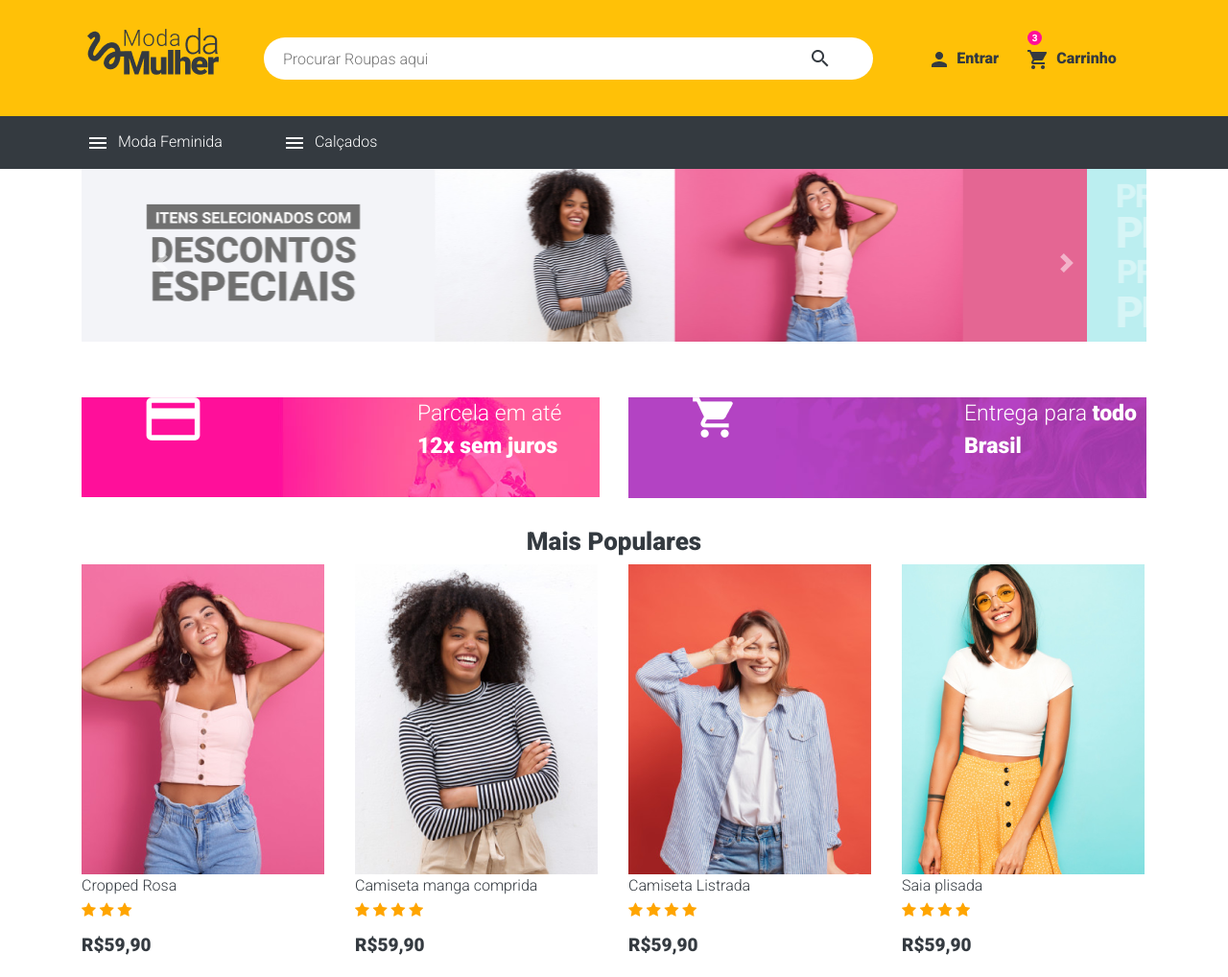
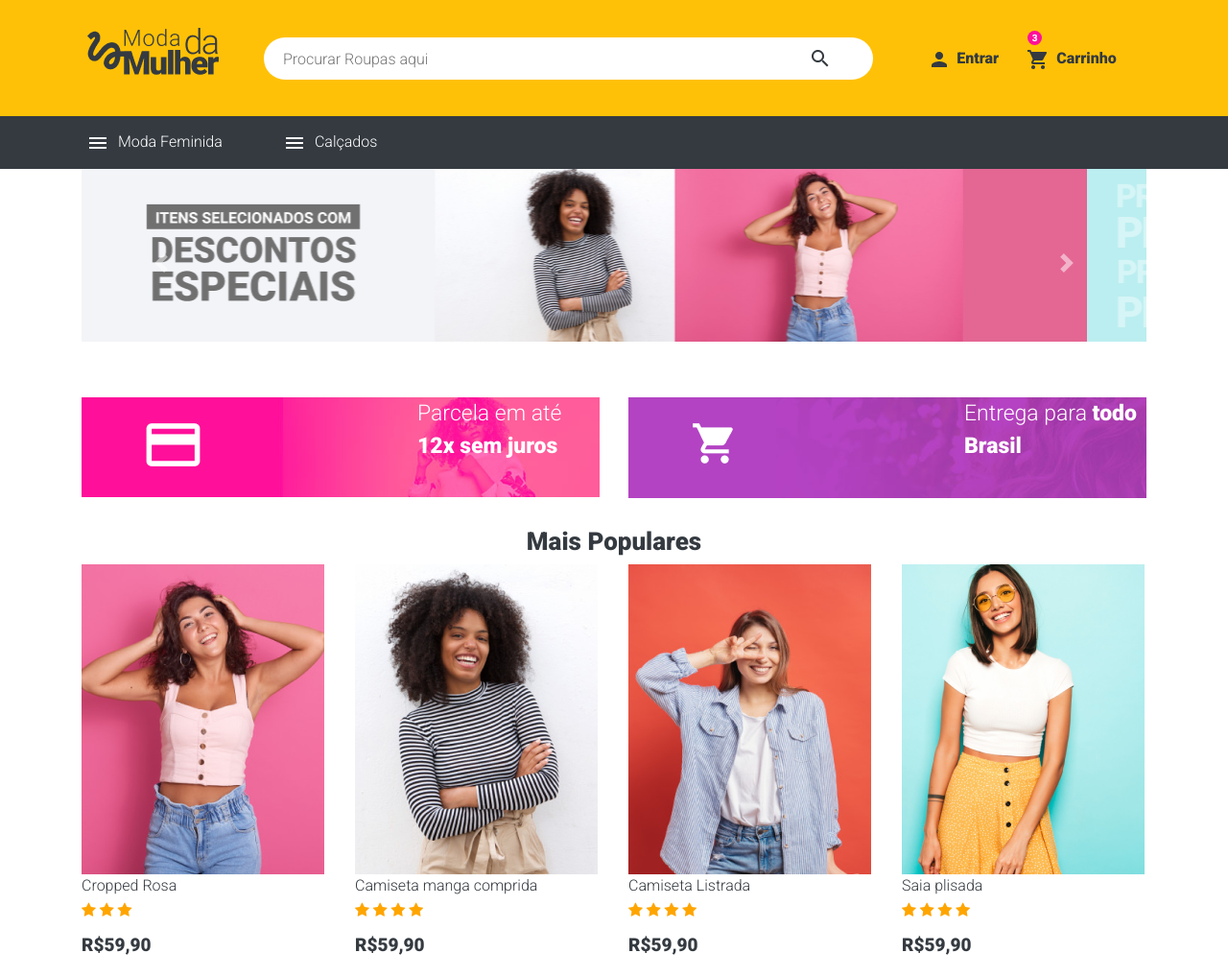
Before and after one commit to Darimus/moda-mulher, a plain HTML site: page index.html in a window 1280 px wide. Shown: the top 1018 px of the page at 96% size. Drawn offline with nearby package versions, Linux system fonts and the light colour scheme.

Commit message:
:pencil: Read Me 14/08

```diff
--- a/assets/scss/6-components/payment.scss
+++ b/assets/scss/6-components/payment.scss
@@ -9,8 +9,10 @@
     }
 
     .logo-style {
+        position: relative;
         height: fit-content;
         padding-left: 67px;
+        top: 27px;
     }
 
      .color-section-frete {
```
Also changed, not shown: assets/css/styles.css, 2 other files.
